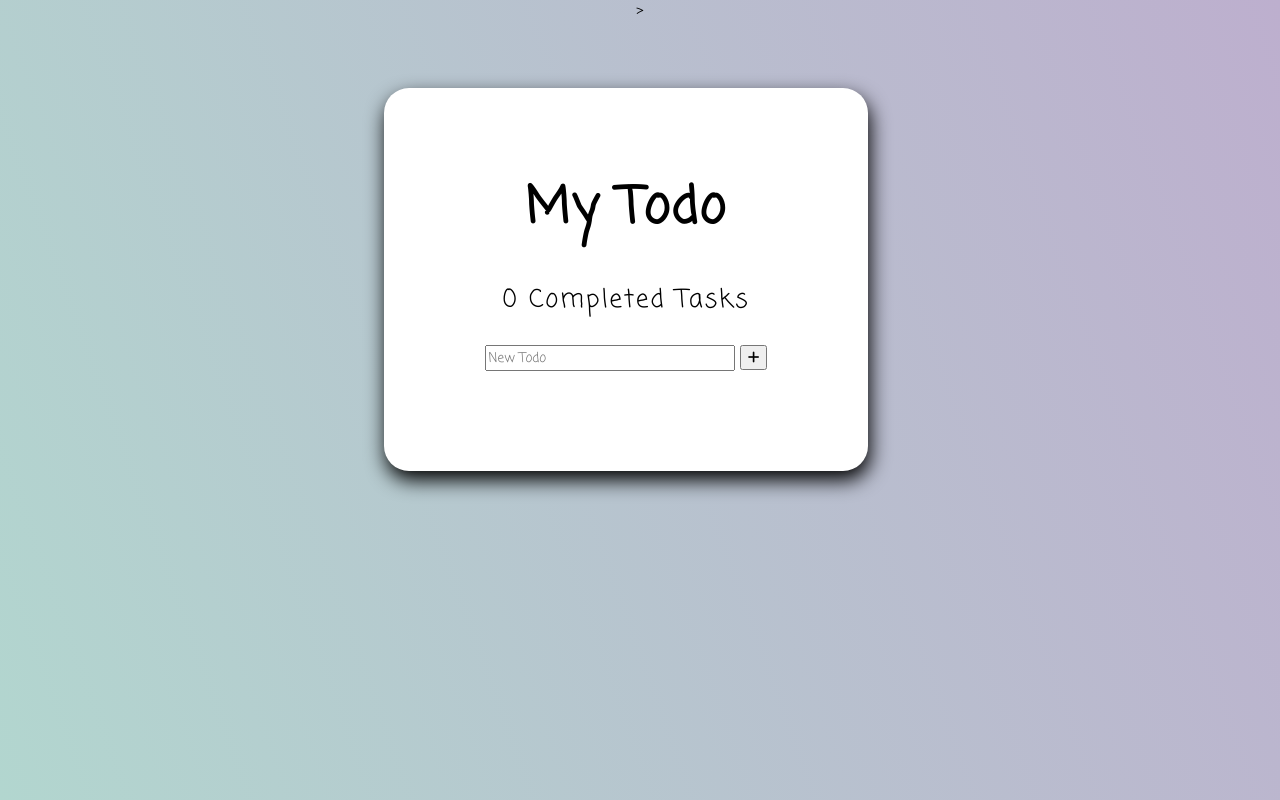
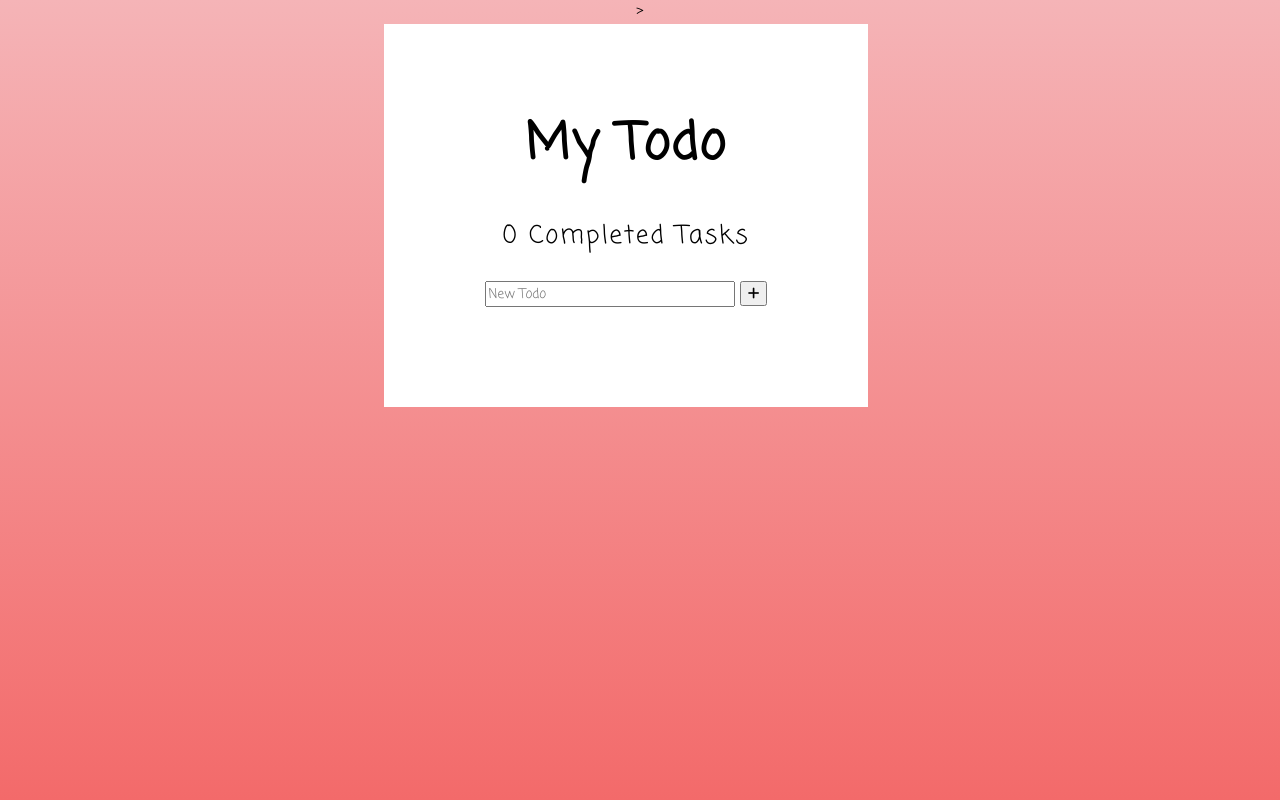
Before and after one commit to Fetante/Todo-list, a plain HTML site: page index.html in a window 1280 px wide. Drawn offline with Linux system fonts and the light colour scheme.

Commit message:
Changed background color and border radius

```diff
--- a/main.css
+++ b/main.css
@@ -9,9 +9,9 @@ body {
   width: 100%;
   height: 200px;
   background: linear-gradient(
-    250deg,
-    rgb(189, 175, 206) 0%,
-    rgb(178, 214, 207) 100%
+    180deg,
+    rgb(245, 180, 183) 0%,
+    rgb(243, 106, 106) 100%
     );
   text-align: center;
   font-family: "Coming Soon", "Handwriting";
@@ -20,10 +20,10 @@ body {
 .content {
   width: 30%;
   background-color: white;
-  margin: 5% 30%;
+  margin: 0% 30%;
   padding: 50px;
-  border-radius: 25px;
-  box-shadow: 2px 9px 20px rgba(0, 0, 0, 200);
+  /*border-radius: 25px;
+  box-shadow: 2px 9px 20px rgba(0, 0, 0, 200);  */
 }
 
 h1 {
--- a/main.js
+++ b/main.js
@@ -81,9 +81,7 @@ function addTodo() {
     const selectedIndex = todoArray.findIndex((item)=> item.id == e);
 
     todoArray.splice(selectedIndex, 1);
-
-
-  }
+    }
 
   /* When click on the trashcan: Control if the task is done,
    * if so then decrement completed task by one. Remove the task
```
